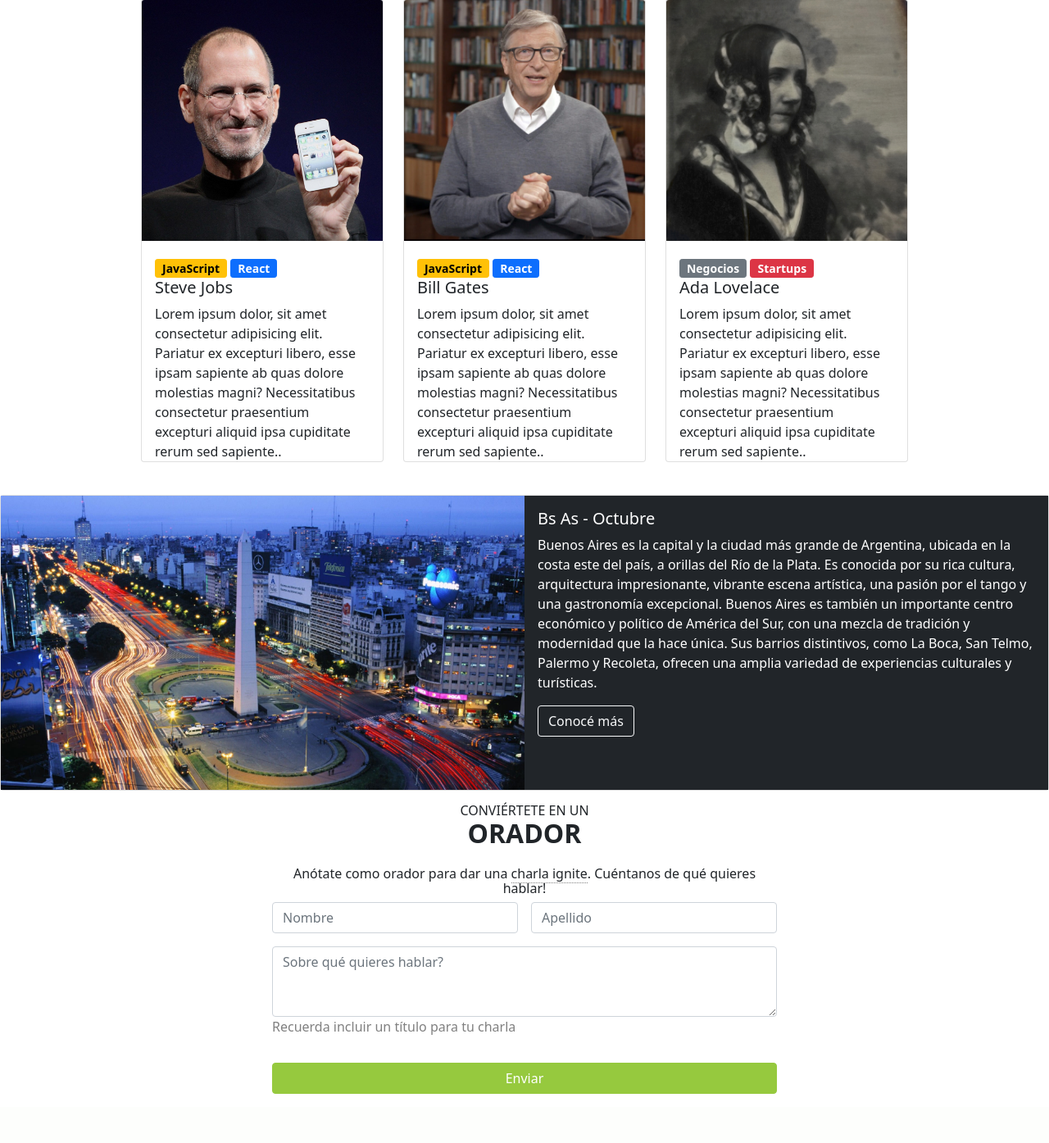
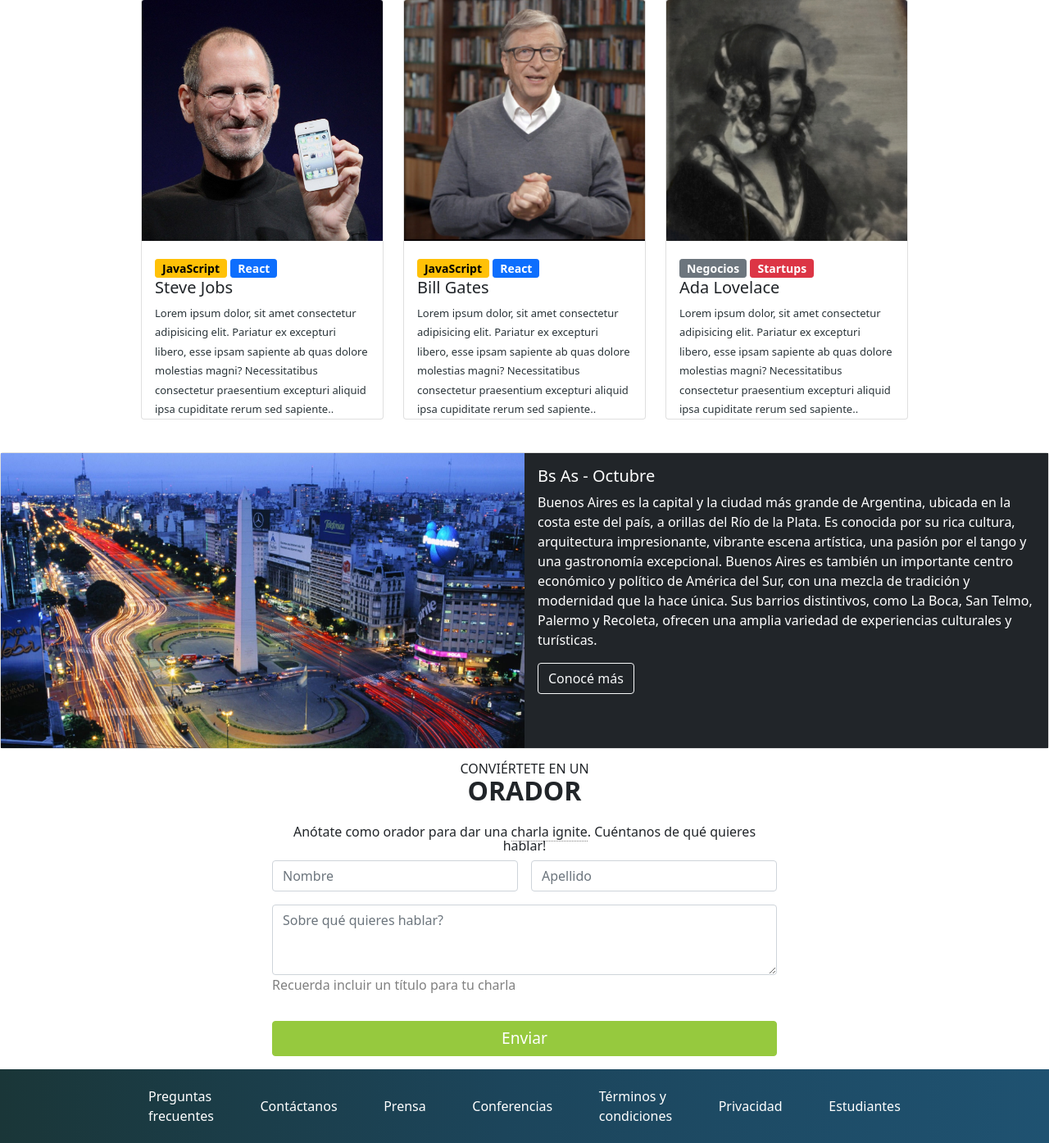
Before and after one commit to mari1551/tpgrupo1, a PHP site: page / in a window 1280 px wide. Shown: the part 872-2267 px from the top of the page at 82% size. Before the commit the page ends 2207 px from the top, so only its background shows below. Run offline with PHP 8.4, Linux system fonts and the light colour scheme.

Commit message:
corregido letras de card mas chicas faltan revisar detalles y medidas final

```diff
--- a/css/tp.css
+++ b/css/tp.css
@@ -70,6 +70,11 @@
   padding-top: 0px;
   padding-bottom: 0;
 }
+.textoCard .card-text{
+  font-size: small;
+  line-height: 1.8;
+  color:#2A3439;
+}
 
 /* --------------------Imagen dos columnas ------------------ */
 #dosColumnas{
@@ -89,8 +94,21 @@
 
 #BotonEnviarForm{
   background-color: #96C93E;
-  border-color: #96C93E ;
+  border-color: #96C93E;
+  font-size: larger;
 }
 #mensaje{
   color:gray;
 }
+/* -------------------- Footer ------------------ */
+footer{
+  background: linear-gradient(90deg, rgba(26,54,56,1) 0%, rgba(28,69,91,1) 48%, rgba(31,82,113,1) 100%);
+  height: 90px;
+
+}
+footer .nav-link{
+  color:white;
+}
+#divFooter{
+  width: 78%;
+}
--- a/index.html
+++ b/index.html
@@ -160,9 +160,32 @@
   <!--------------------------- Fin Formulario ---------------------------------->
 
   <!--------------------------- Inicio Footer -------------------------------->
-  <footer>
-
-
+  <footer class="d-flex align-items-center">
+    <div class="container w-70" id="divFooter">
+      <ul class="nav d-flex justify-content-around text align-items-center">
+        <li class="nav-item">
+          <a class="nav-link" aria-current="page" href="#">Preguntas<br>frecuentes</a>
+        </li>
+        <li class="nav-item">
+          <a class="nav-link" href="#">Contáctanos</a>
+        </li>
+        <li class="nav-item">
+          <a class="nav-link" href="#">Prensa</a>
+        </li>
+        <li class="nav-item">
+          <a class="nav-link" href="#">Conferencias</a>
+        </li>
+        <li class="nav-item">
+          <a class="nav-link" href="#">Términos y<br>condiciones</a>
+        </li>
+        <li class="nav-item">
+          <a class="nav-link" href="#">Privacidad</a>
+        </li>
+        <li class="nav-item">
+          <a class="nav-link" href="#">Estudiantes</a>
+        </li>
+      </ul>
+    </div>
   </footer>
 
   <!--------------------------- Fin Footer ---------------------------------->
```
Also changed, not shown: img/hawaii.jpg (deleted), img/hawaii2.jpg (deleted), img/hawaii3.jpg (deleted), img/honolulu.jpg (deleted).
